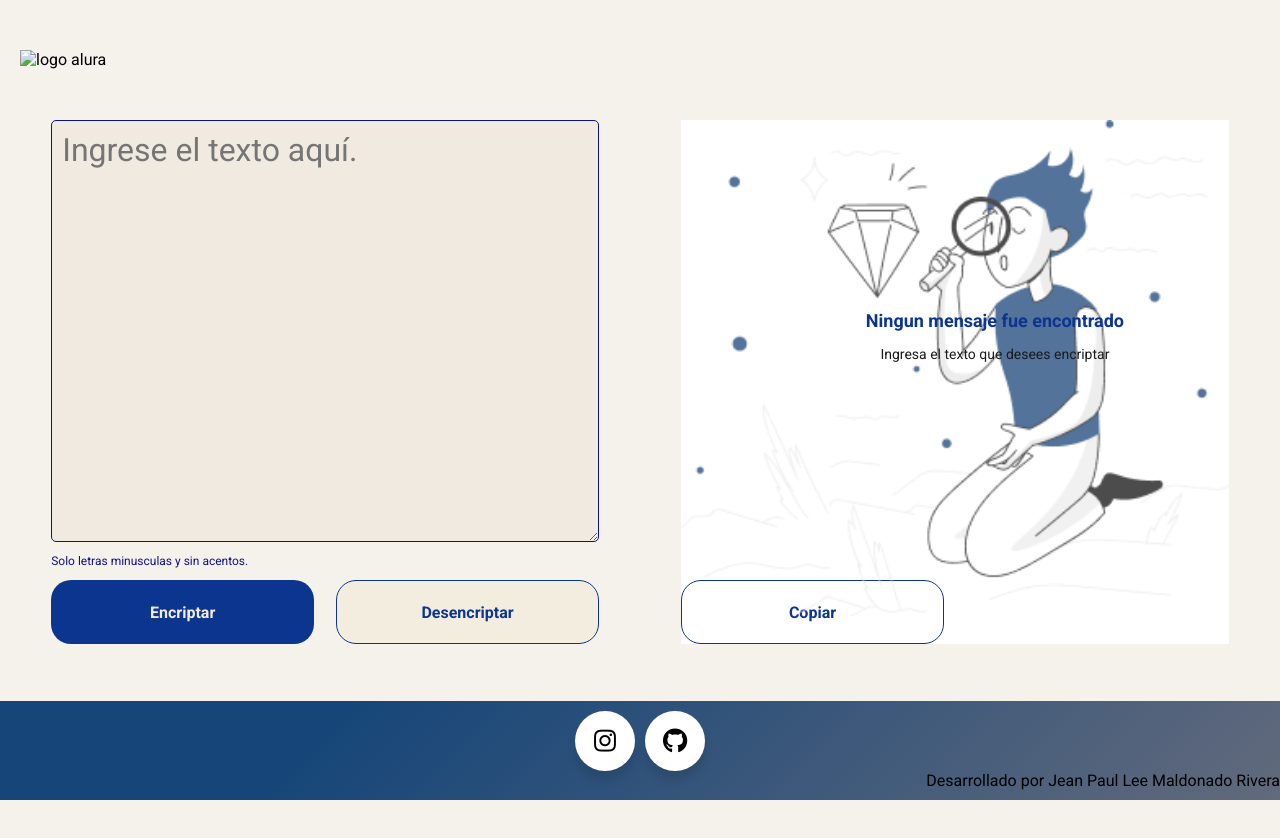
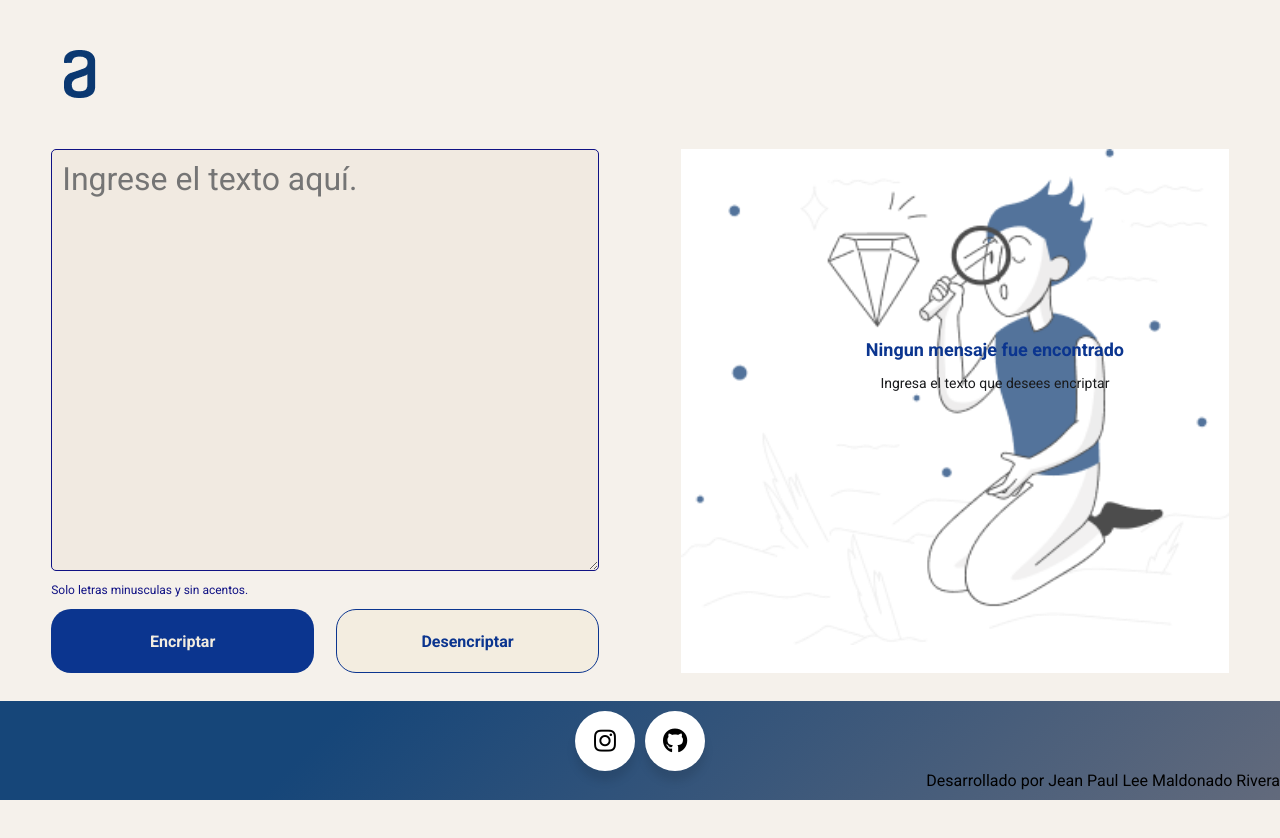
Before and after one commit to Lee-Z-qwerty/Encriptador, a plain HTML site: page index.html in a window 1280 px wide. Drawn offline with Linux system fonts and the light colour scheme; the site is published under a folder, as on GitHub Pages, so addresses that start at the root find nothing.

Commit message:
corregi la ruta js

```diff
--- a/index.html
+++ b/index.html
@@ -12,7 +12,7 @@
 
 <body>
     <header>
-        <img src="/imagenes/Logo.png" alt="logo alura" class="logo">
+        <img src="imagenes/Logo.png" alt="logo alura" class="logo">
     </header>
 
     <main class="main">
@@ -70,6 +70,6 @@
     </footer>
 
 
-<script src="/script.js" ></script>
+<script src="script.js" ></script>
 </body>
 </html>
```
